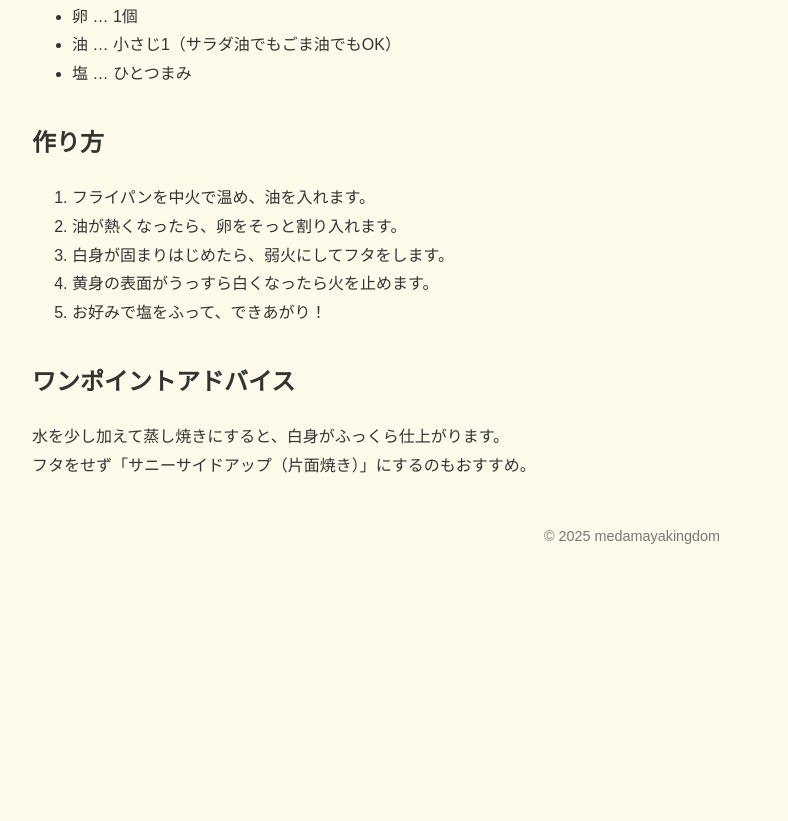
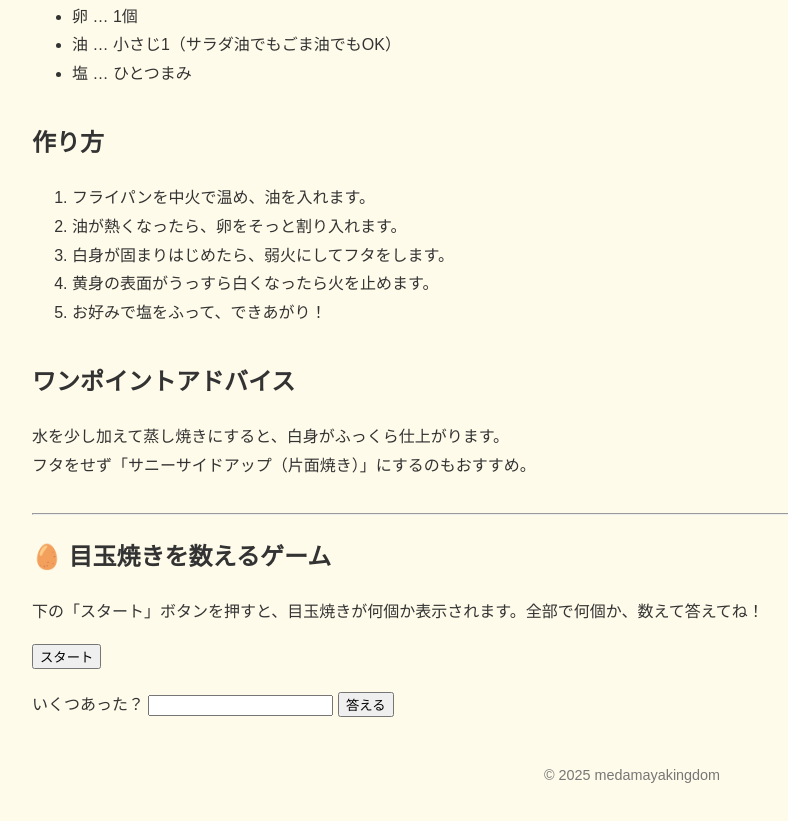
Before and after one commit to medamayakingdom/medamayakingdom.github.io, a plain HTML site: page index.html in a window 1280 px wide. Shown: the part 371-1192 px from the top of the page, without its empty margins (8-796 px from the left). Before the commit the page ends 961 px from the top, so only its background shows below. Drawn offline with Linux system fonts and the light colour scheme.

Commit message:
Update index.html
add minigame

```diff
--- a/index.html
+++ b/index.html
@@ -65,6 +65,56 @@
     </p>
   </div>
 
+  <hr>
+<h2>🥚 目玉焼きを数えるゲーム</h2>
+<p>下の「スタート」ボタンを押すと、目玉焼きが何個か表示されます。全部で何個か、数えて答えてね！</p>
+
+<button onclick="startGame()">スタート</button>
+<div id="eggContainer" style="margin-top: 20px;"></div>
+
+<div style="margin-top: 20px;">
+  <label for="answer">いくつあった？ </label>
+  <input type="number" id="answer" />
+  <button onclick="checkAnswer()">答える</button>
+</div>
+
+<p id="result"></p>
+
+<script>
+  let correctCount = 0;
+
+  function startGame() {
+    const container = document.getElementById("eggContainer");
+    container.innerHTML = "";
+
+    correctCount = Math.floor(Math.random() * 6) + 5; // 5〜10個
+    for (let i = 0; i < correctCount; i++) {
+      const img = document.createElement("img");
+      img.src = "https://upload.wikimedia.org/wikipedia/commons/5/5a/Fried_egg%2C_sunny_side_up.jpg";
+      img.alt = "目玉焼き";
+      img.style.width = "60px";
+      img.style.margin = "5px";
+      container.appendChild(img);
+    }
+
+    document.getElementById("result").innerText = "";
+    document.getElementById("answer").value = "";
+  }
+
+  function checkAnswer() {
+    const userAnswer = parseInt(document.getElementById("answer").value);
+    const result = document.getElementById("result");
+    if (userAnswer === correctCount) {
+      result.innerText = "🎉 正解！よく数えたね！";
+      result.style.color = "green";
+    } else {
+      result.innerText = `😢 残念！正解は ${correctCount} 個でした`;
+      result.style.color = "red";
+    }
+  }
+</script>
+
+
   <div class="footer">
     © 2025 medamayakingdom
   </div>
```
